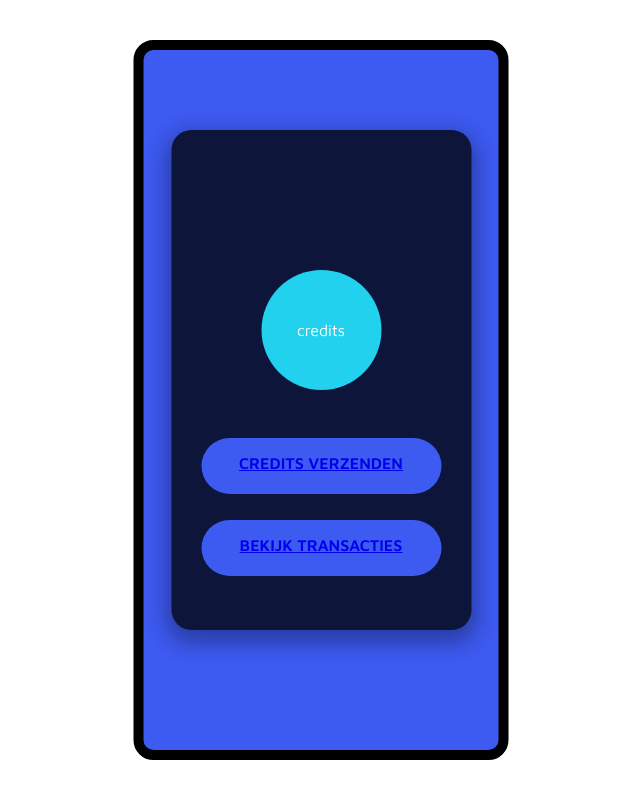
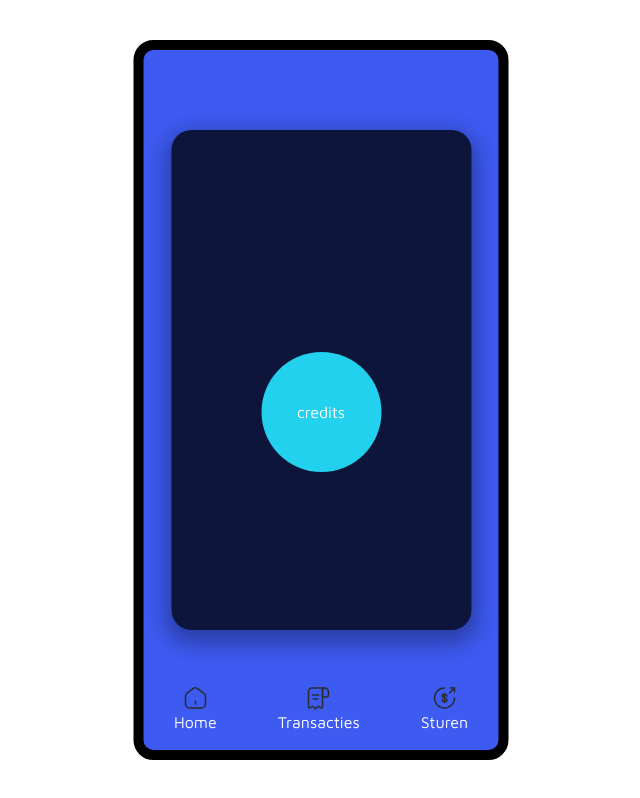
Before and after one commit to AlejandroDeWolf/Virtual-currency-frontend, a Vue app: page /dashboard in a window 1280 px wide. Shown: the whole page, without its empty margins (319-959 px from the left). Built offline with nearby package versions, Linux system fonts and the light colour scheme; no server answers.

Commit message:
feat: add bottom navigation to corresponding pages + minor style class changes

```diff
--- a/src/sass/app.scss
+++ b/src/sass/app.scss
@@ -2,5 +2,5 @@
 @use "./components/btn";
 @use "./components/card";
 @use "./components/form";
-@use "./components/link";
+@use "./components/nav";
 @use "./components/transaction";
--- a/src/sass/components/_link.scss
+++ /dev/null
@@ -1,6 +0,0 @@
-@use "../colors";
-
-.link {
-    font-size: 1em;
-    color: colors.$contrast;
-}
--- a/src/views/Dashboard.vue
+++ b/src/views/Dashboard.vue
@@ -1,6 +1,8 @@
 <script setup>
 import { ref, onMounted } from 'vue'
 import { config } from '../../config/config'
+import Navigation from '../components/Navigation.vue'
+
 
 let amount = ref('');
 let firstname = ref('');
@@ -62,13 +64,7 @@ onMounted(() => {
             <h2 class="balance__amount"> {{ amount }}</h2>
             <p class="balance__text">credits</p>
         </div>
+    </div>
 
-        <div class="btn btn--dashboard">
-            <router-link to="/send">Credits verzenden</router-link>
-        </div>
-
-        <div class="btn btn--dashboard">
-            <router-link to="/transactions">Bekijk transacties</router-link>
-        </div>
-    </div>
+    <Navigation />
 </template>
--- a/src/views/Leaderboard.vue
+++ b/src/views/Leaderboard.vue
@@ -1,6 +1,8 @@
 <script setup>
 import { ref, onMounted } from 'vue'
 import { config } from '../../config/config'
+import Navigation from '../components/Navigation.vue'
+
 
 let users = ref('');
 
@@ -31,7 +33,7 @@ onMounted(() => {
 <template>
     <ul>
         <li v-for="user in users">
-            {{user.firstname}} {{user.lastname}} {{user.balance}}
+            {{ user.firstname }} {{ user.lastname }} {{ user.balance }}
         </li>
     </ul>
 </template>
--- a/src/views/Login.vue
+++ b/src/views/Login.vue
@@ -40,6 +40,6 @@ function Login(e) {
             <input type="submit" @click="Login" value="Submit" class="btn">
         </form>
 
-        <router-link to="/signup" class="link">Sign up here</router-link>
+        <router-link to="/signup" class="nav__link">Sign up here</router-link>
     </div>
 </template>
--- a/src/views/Send.vue
+++ b/src/views/Send.vue
@@ -1,6 +1,8 @@
 <script setup>
 import { ref, onMounted } from 'vue'
 import { config } from '../../config/config'
+import Navigation from '../components/Navigation.vue'
+
 
 let sender = ref('');
 let receiver = ref('');
@@ -54,4 +56,6 @@ function addTransaction() {
             <input type="submit" value="Verzenden" @click="addTransaction" class="btn">
         </div>
     </div>
+
+    <Navigation />
 </template>
--- a/src/views/Signup.vue
+++ b/src/views/Signup.vue
@@ -46,6 +46,6 @@ function Signup(e) {
             <input type="submit" @click="Signup" value="Submit" class="btn">
         </form>
 
-        <router-link to="/" class="link">Login here</router-link>
+        <router-link to="/" class="nav__link">Login here</router-link>
     </div>
 </template>
--- a/src/views/Transactions.vue
+++ b/src/views/Transactions.vue
@@ -1,6 +1,8 @@
 <script setup>
 import { ref, onMounted } from 'vue'
 import { config } from '../../config/config'
+import Navigation from '../components/Navigation.vue'
+
 
 let username = ref('');
 let transactions = ref('');
@@ -88,4 +90,6 @@ onMounted(() => {
             </ul>
         </div>
     </div>
+
+    <Navigation />
 </template>
```
